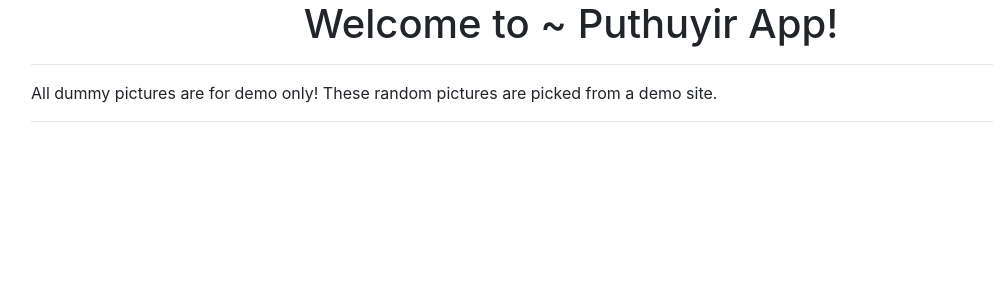
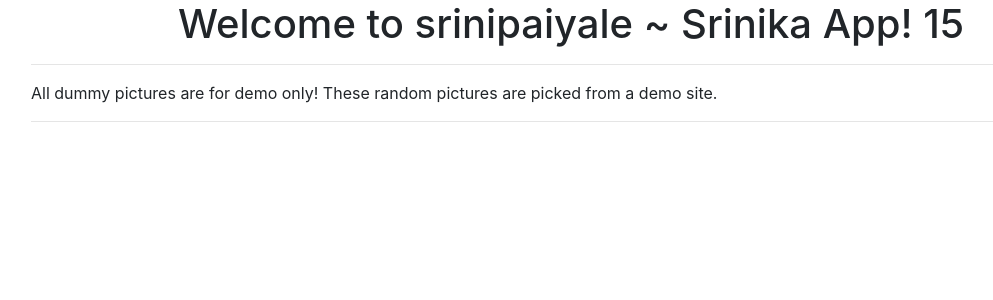
Before and after one commit to SaravananSubbiah/puthuyir, an Angular app: page / in a window 1280 px wide. Shown: the top 300 px of the page, without its empty margins (69-1062 px from the left). Built offline with nearby package versions, Linux system fonts and the light colour scheme; no server answers; what ng2-charts would draw is missing.

Commit message:
fix: appcomponent updated

```diff
--- a/src/app/app.component.html
+++ b/src/app/app.component.html
@@ -3,7 +3,7 @@
 
   <div style="text-align:center">
     <h1>
-      Welcome to ~ {{ title }}!
+      Welcome to srinipaiyale ~ {{ title }}! {{6+9}}
     </h1>
   </div>
   <div class="body-style">
--- a/src/app/app.component.ts
+++ b/src/app/app.component.ts
@@ -6,5 +6,5 @@ import { Component } from '@angular/core';
   styleUrls: ['./app.component.css']
 })
 export class AppComponent {
-  title = 'Puthuyir App';
+  title = 'Srinika App';
 }
```
